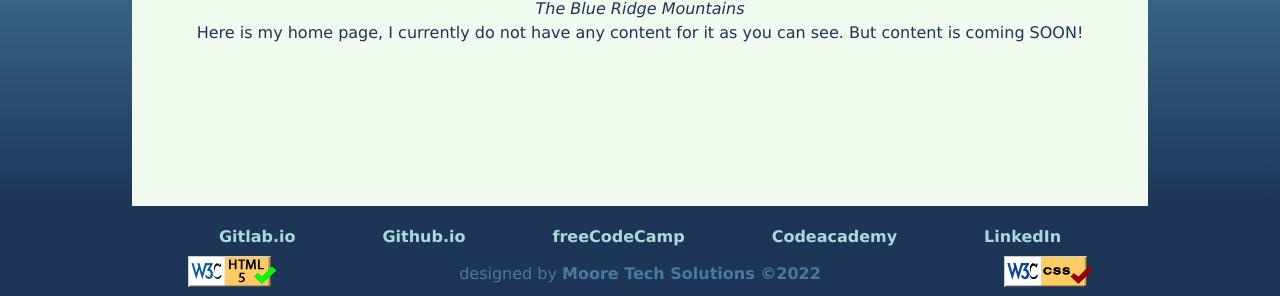
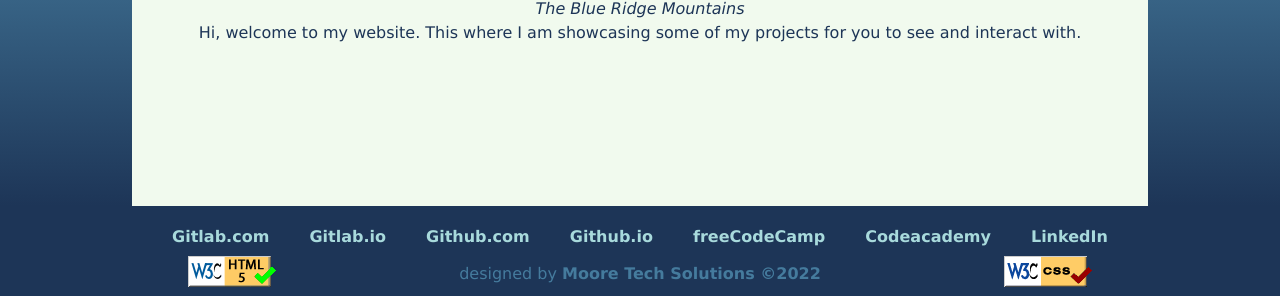
Before and after one commit to dondev1992/dondev1992.github.io, a plain HTML site: page index.html in a window 1280 px wide. Shown: the part 570-866 px from the top of the page. Drawn offline with Linux system fonts and the light colour scheme.

Commit message:
added links to footer

```diff
--- a/components/footer.html
+++ b/components/footer.html
@@ -1,12 +1,18 @@
 <footer>
   <nav>
     <ul class="list-two">
+      <li>
+        <a href="https://gitlab.com/dondev1992" target="_blank">Gitlab.com</a>
+      </li>
       <li>
         <a
           href="https://create-opp-course.gitlab.io/co-project-1"
           target="_blank"
           >Gitlab.io</a
         >
+      </li>
+      <li>
+        <a href="https://github.com/dondev1992" target="_blank">Github.com</a>
       </li>
       <li>
         <a href="https://dondev1992.github.io/" target="_blank">Github.io</a>
--- a/index.html
+++ b/index.html
@@ -30,8 +30,8 @@
           </figcaption>
         </figure>
         <p>
-          Here is my home page, I currently do not have any content for it as
-          you can see. But content is coming SOON!
+          Hi, welcome to my website. This where I am showcasing some of my
+          projects for you to see and interact with.
         </p>
       </section>
     </main>
```
